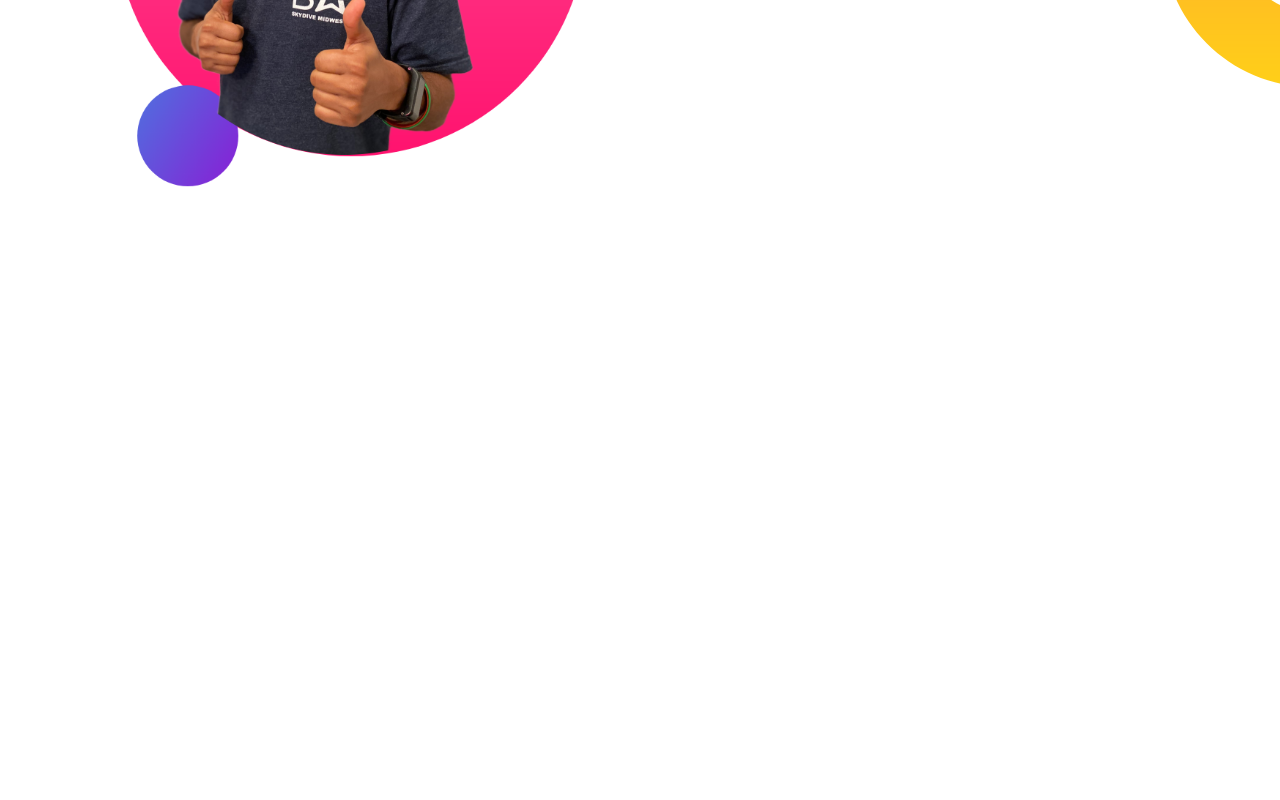
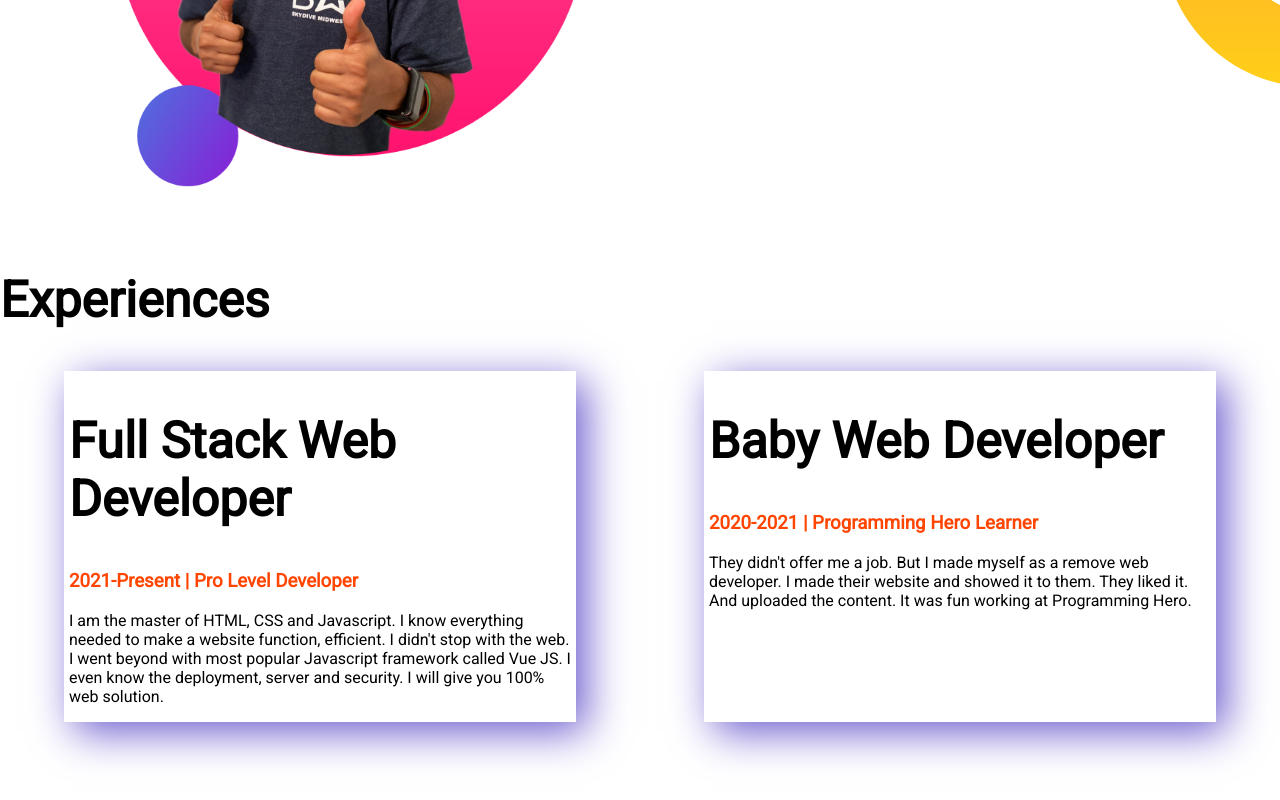
Before and after one commit to zakiashabnam/peter-parker-world, a plain HTML site: page index.html in a window 1280 px wide. Shown: the part 918-1718 px from the top of the page. Before the commit the page ends 1189 px from the top, so only its background shows below. Drawn offline with Linux system fonts and the light colour scheme; a web font is replaced by a local one.

Commit message:
web developer

```diff
--- a/index.html
+++ b/index.html
@@ -14,7 +14,8 @@
 </head>
 
 <body>
-    <section class="top-banner">
+    <section class="top-banner flexible-container">
+
         <div class="half-width">
             <h1>Welcome To</h1>
             <h1><span class="pp">Peter parker</span> world</h1>
@@ -32,8 +33,8 @@
         </div>
 
     </section>
-    <section class="dream-big">
 
+    <section class="dream-big flexible-container">
 
         <div class="half-width">
             <img src="images/jhankar2.png" alt="">
@@ -46,8 +47,40 @@
             <a class="link-button" target="_blank" href="">DOWNLOAD RESUME</a>
         </div>
 
+    </section>
+
+
+    <section class="Experience-area">
+        <h1>Experiences</h1>
+
+        <div class="flexible-container">
+            <div class="web-developer">
+                <h1>Full Stack Web Developer</h1>
+                <h3 class="pro-level">2021-Present | Pro Level Developer</h3>
+                <p>I am the master of HTML, CSS and Javascript. I know everything needed to make a website function,
+                    efficient. I didn't stop with the web. I went beyond with most popular Javascript framework called
+                    Vue
+                    JS. I even know the deployment, server and security. I will give you 100% web solution.</p>
+            </div>
+
+            <div class="web-developer">
+                <h1>Baby Web Developer</h1>
+                <h3 class="pro-level">2020-2021 | Programming Hero Learner</h3>
+                <p>They didn't offer me a job. But I made myself as a remove web developer. I made their website and
+                    showed
+                    it to them. They liked it. And uploaded the content. It was fun working at Programming Hero.</p>
+            </div>
+        </div>
+
+
+
 
     </section>
+
+
+
+
+
 </body>
 
 </html>
--- a/style.css
+++ b/style.css
@@ -11,7 +11,7 @@ h1 {
     color: orange;
 }
 
-section {
+.flexible-container {
     display: flex;
     margin-bottom: 80px;
 }
@@ -20,6 +20,7 @@ section {
     width: 50%;
     padding-left: 5%;
     padding-right: 2%;
+
 }
 
 .link-button {
@@ -48,3 +49,18 @@ section {
     background-position: right;
 
 }
+
+.pro-level {
+    color: orangered;
+
+
+}
+
+.web-developer {
+    box-shadow: 10px 10px 40px slateblue;
+    width: 40%;
+    margin-right: 5%;
+    margin-left: 5%;
+    padding-left: 5px;
+    padding-right: 5px;
+}
```
